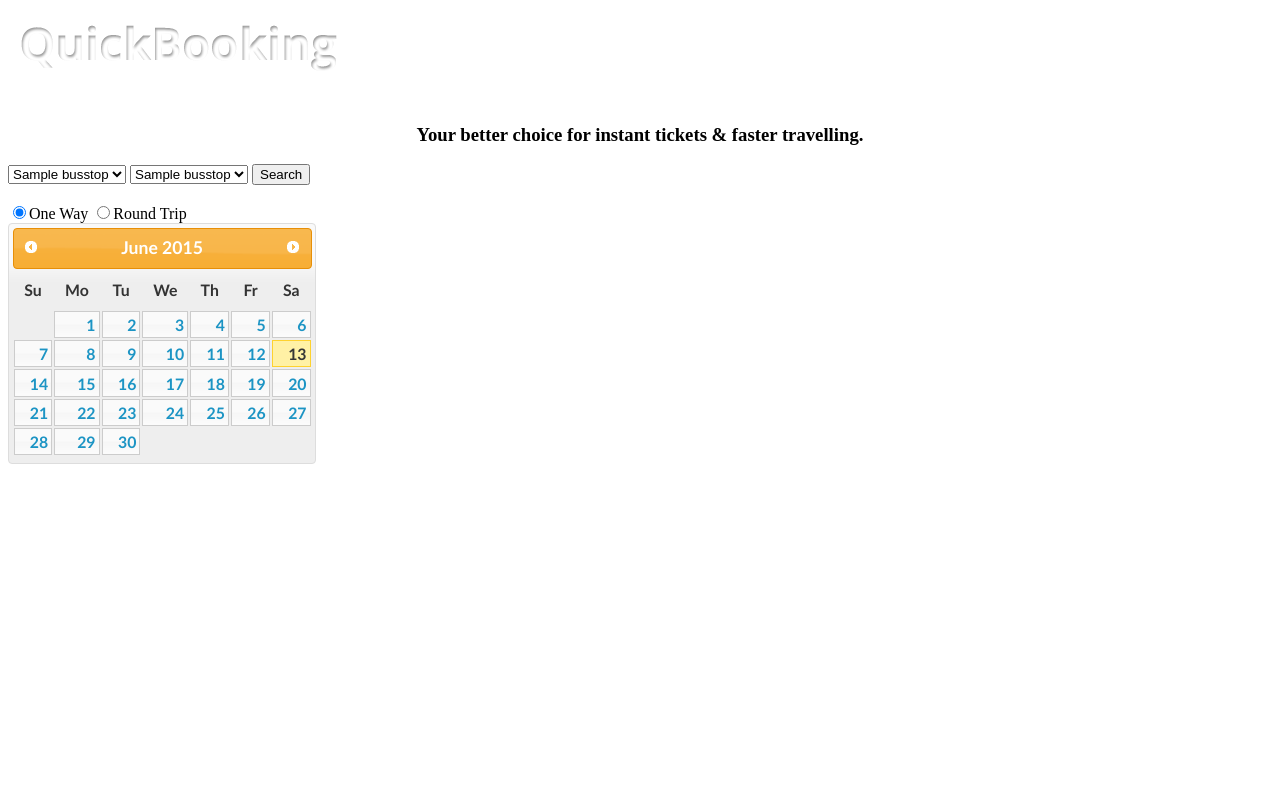
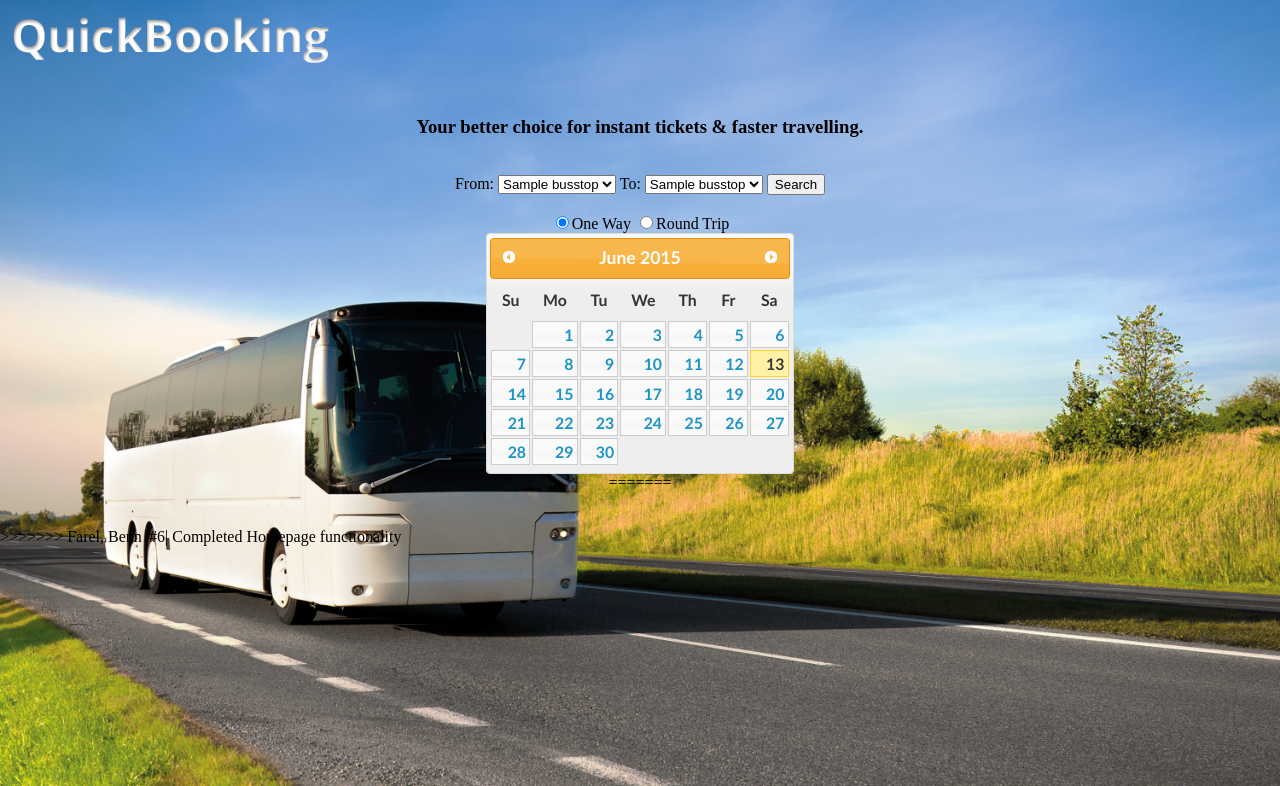
Before and after one commit to knowledge-sharing-campaign/QuickBooking, a Django app: a page that uses QuickBooking/templates/QuickBooking/index.html in a window 1280 px wide. Shown: the top 786 px of the page. Run offline with Django 3.2, Linux system fonts and the light colour scheme; tables that the repository leaves empty hold one stand-in row (values such as "Sample post"); some libraries are stand-ins or nearby versions.

Commit message:
Farel, Benn |#6| Completed Homepage functionality

```diff
--- a/QuickBooking/static/QuickBooking/css/home.css
+++ b/QuickBooking/static/QuickBooking/css/home.css
@@ -2,3 +2,11 @@
 	text-align: center;
 	font-family: italic;
 }
+body{
+	width: 100%;
+	margin: 0 ;
+	background-size: 100% , 100% ;
+	background-position: absolute;
+	background-repeat: no-repeat;
+	background-image: url("../images/background.jpg");
+}
--- a/QuickBooking/templates/QuickBooking/index.html
+++ b/QuickBooking/templates/QuickBooking/index.html
@@ -19,14 +19,18 @@
     <br />
     <h3> Your better choice for instant tickets &amp; faster travelling.</h3>
     </div>
+    <br/>
 
+    <center>
     <form action="{% url 'QuickBooking:results' %}" method="post">
         {% csrf_token %}
+        From:
         <select name="src">
             {% for stop in bus_stop_list %}
             <option>{{ stop.stopname }}</option>
             {% endfor %}
         </select>
+        To:
         <select name="dest">
             {% for stop in bus_stop_list %}
             <option>{{ stop.stopname }}</option>
@@ -48,6 +52,14 @@
 <script type="text/javascript">
    defaultSelection();
 </script>
+=======
+
+          <br /><br /><br />
+
+    </form>
+    </center>
+
+>>>>>>> Farel, Benn |#6| Completed Homepage functionality
 
 </body>
 
--- a/QuickBooking/views.py
+++ b/QuickBooking/views.py
@@ -19,6 +19,7 @@ def results(request):
     template = loader.get_template('QuickBooking/results.html')
     context = RequestContext(request, {
         'bus_routes': bus_routes
+
     })
 
     return HttpResponse(template.render(context))
```
Also changed, not shown: QuickBooking/static/QuickBooking/images/background.jpg (added).
